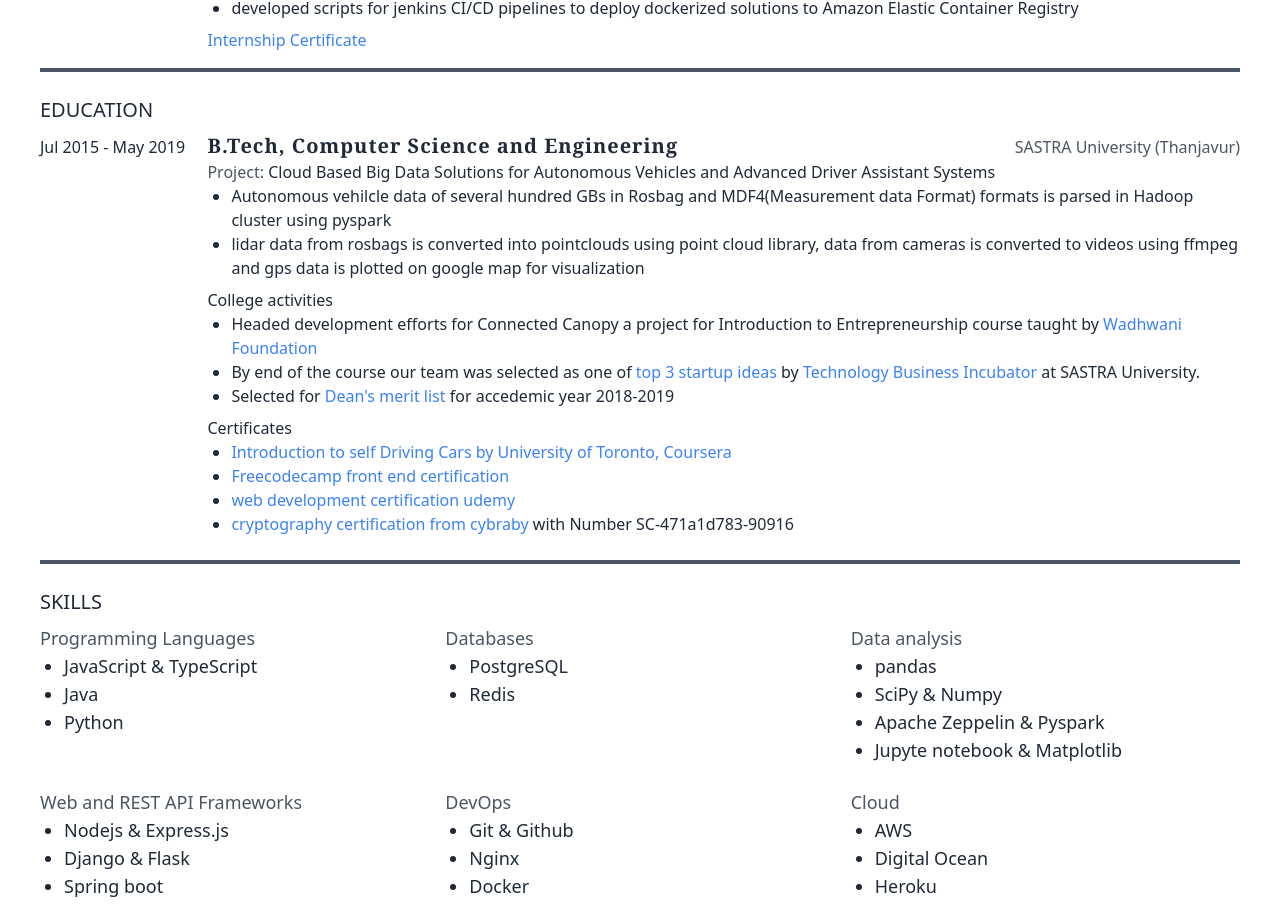
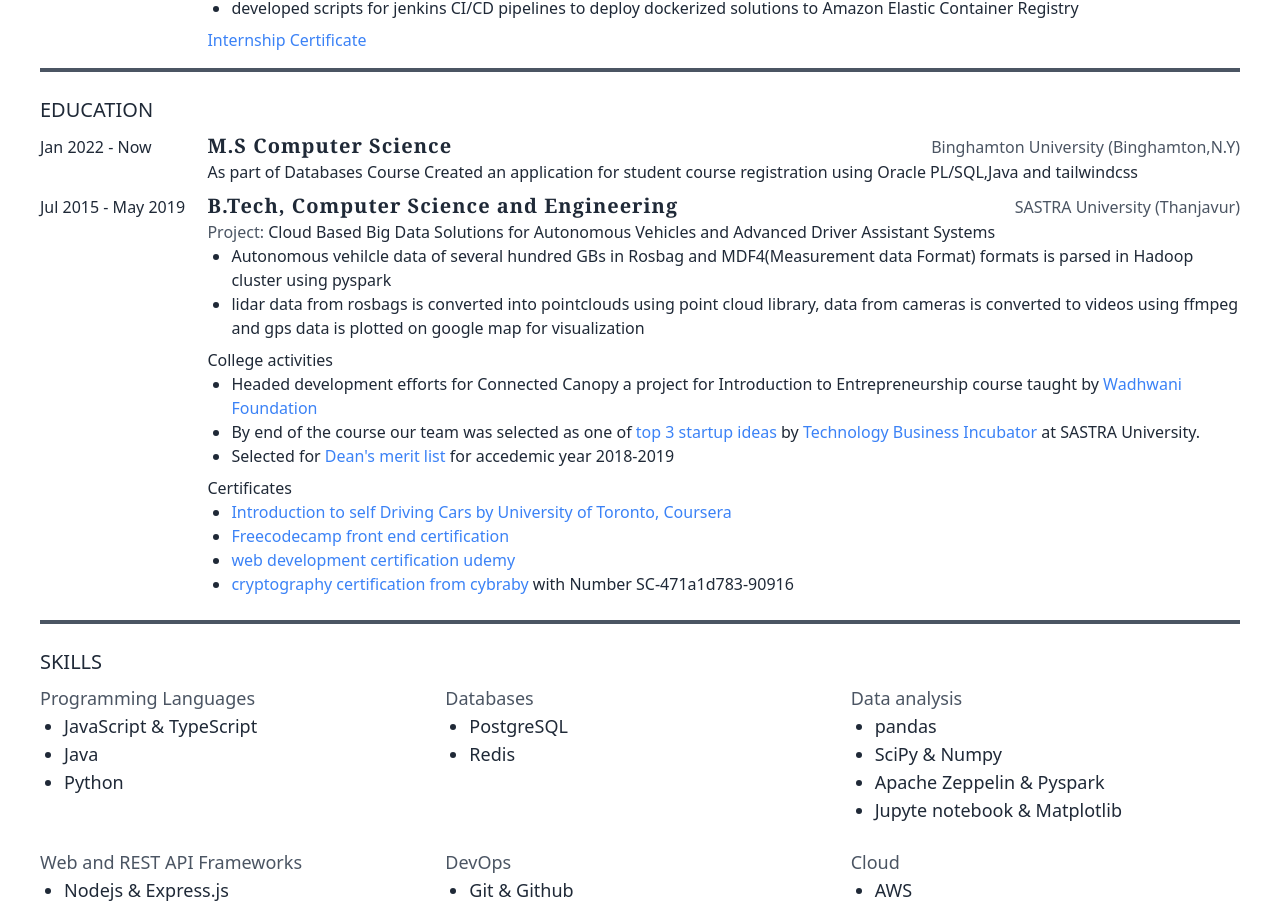
Before and after one commit to gangadharKorrapati/gangadharKorrapati.github.io, a Next.js app: page /about in a window 1280 px wide. Shown: the part 812-1717 px from the top of the page. Built offline with nearby package versions, Linux system fonts and the light colour scheme; what @tailwindcss/typography would draw is missing.

Commit message:
Update Education.tsx

```diff
--- a/components/resume/Education.tsx
+++ b/components/resume/Education.tsx
@@ -6,8 +6,10 @@
     return (
             <>
                 <Context name="education">
+                <ContextItem duration="Jan 2022 - Now" title="M.S Computer Science" location="Binghamton University (Binghamton,N.Y)" >
+                    <p>As part of Databases Course Created an application for student course registration using Oracle PL/SQL,Java and tailwindcss</p>
+                </ContextItem>
                 <ContextItem duration="Jul 2015 - May 2019" title="B.Tech, Computer Science and Engineering" location="SASTRA University (Thanjavur)" >
-
                     <p><b className="bkpi">Project: </b> Cloud Based Big Data Solutions for Autonomous Vehicles and Advanced Driver Assistant Systems</p>
                     <ul className="lidec">
                         <li>Autonomous vehilcle data of several hundred GBs in Rosbag and MDF4(Measurement data Format) formats is parsed in Hadoop cluster using pyspark</li>
```
